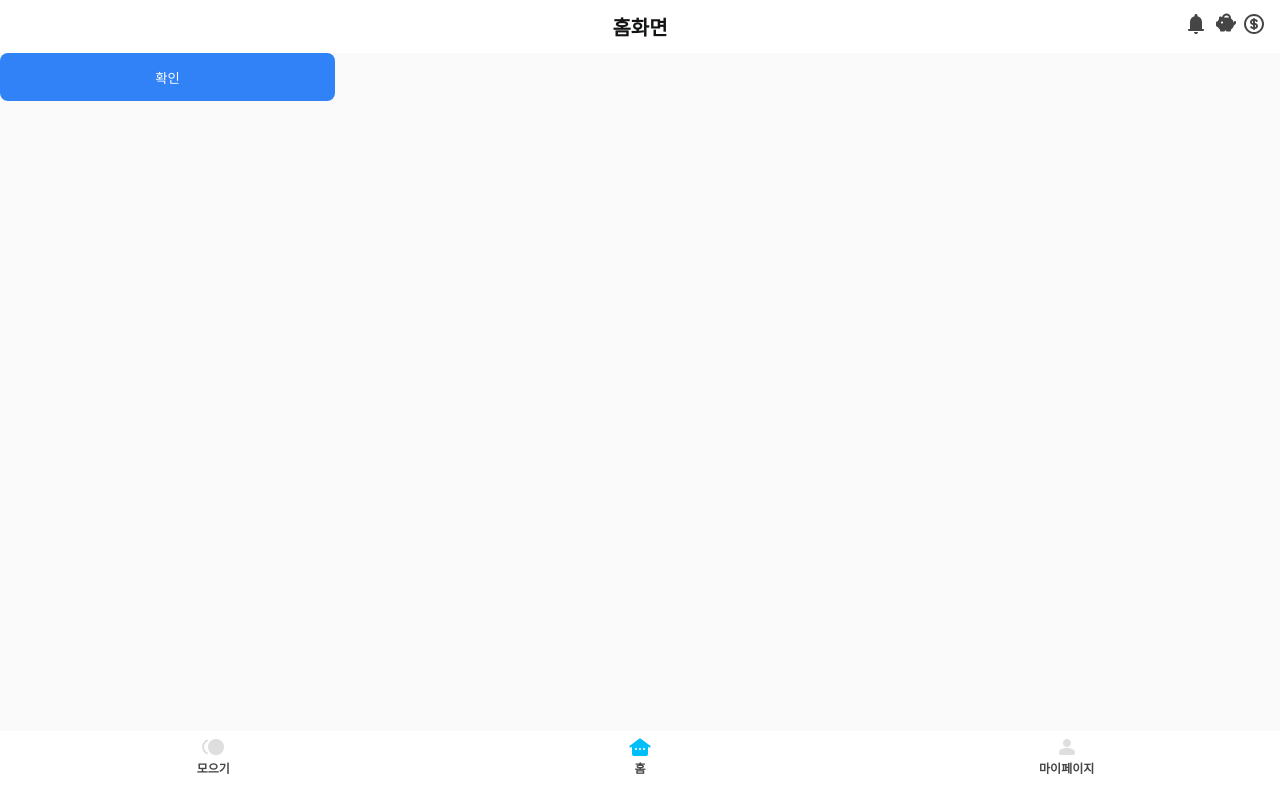
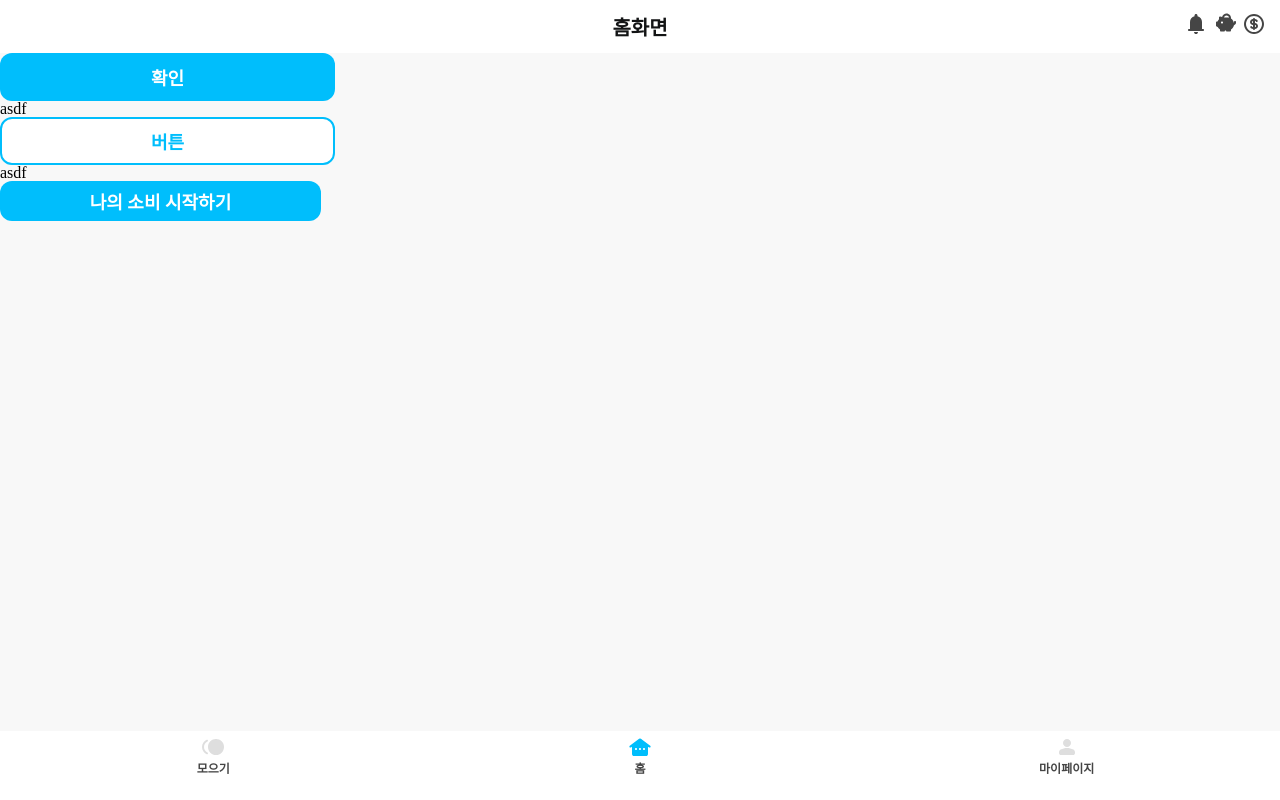
Before and after one commit to holdn2/MoaMoa-Frontend-Individual, a React (Vite) app: page / in a window 1280 px wide. Built offline with nearby package versions, Linux system fonts and the light colour scheme.

Commit message:
button-component 완성(styled-components 활용). 두가지 버튼으로 나눠놓음음

```diff
--- a/src/components/Button/Button.jsx
+++ /dev/null
@@ -1,52 +0,0 @@
-import styled from "styled-components";
-
-const sizeStyles = {
-  sm: {
-    padding: "8px 14px 8px 15px",
-    fontSize: "13px",
-  },
-  lg: {
-    padding: "10px 16px",
-    fontSize: "15px",
-  },
-  xl: {
-    display: "flex",
-    width: "335px",
-    height: "48px",
-    justifyContent: "center",
-    alignItems: "center",
-  },
-};
-const colorStyles = {
-  lightblue: {},
-  blue: {},
-  white: {},
-};
-
-const StyledButton = styled.button`
-  color: white;
-  background-color: ${(props) => (props.disabled ? "#D0DFFB" : "#3182f6")};
-  font-weight: 500;
-  cursor: ${(props) => (props.disabled ? "not-allowed" : "pointer")};
-  border-width: 0;
-  border-radius: 8px;
-  padding: ${(props) => sizeStyles[props.size]?.padding};
-  font-size: ${(props) => sizeStyles[props.size]?.fontSize};
-  width: ${(props) => sizeStyles[props.size]?.width};
-  height: ${(props) => sizeStyles[props.size]?.height};
-`;
-
-const Button = ({
-  children,
-  type = "button",
-  size = "xl",
-  color = "lightblue",
-}) => {
-  return (
-    <StyledButton type={type} size={size}>
-      {children}
-    </StyledButton>
-  );
-};
-
-export default Button;
--- /dev/null
+++ b/src/components/Button/PrimaryButton.jsx
@@ -0,0 +1,58 @@
+import styled from "styled-components";
+
+const sizeStyles = {
+  sm: {
+    width: "136px",
+    height: "44px",
+  },
+  lg: {
+    width: "256px",
+    height: "44px",
+  },
+  xl: {
+    width: "335px",
+    height: "48px",
+  },
+  // sp는 나의 소비 시작하기, 나의 소비 입력하기 등에 활용됨. 디자인 시스템에 없지만 추가
+  sp: {
+    width: "321px",
+    height: "40px",
+  },
+};
+
+const StyledButton = styled.button`
+  color: ${(props) => (props.disabled ? "#94E5FF" : "#FFF")};
+  background-color: ${(props) => (props.disabled ? "#FAFEFF" : "#00BEFC")};
+  cursor: ${(props) => (props.disabled ? "not-allowed" : "pointer")};
+  pointer-events: ${(props) => (props.disabled ? "none" : "auto")};
+  width: ${(props) => sizeStyles[props.size]?.width};
+  height: ${(props) => sizeStyles[props.size]?.height};
+  border-width: 0;
+  border-radius: 12px;
+  display: "flex";
+  justify-content: "center";
+  align-items: "center";
+  font-family: Pretendard;
+  font-size: 18px;
+  font-style: normal;
+  font-weight: 700;
+  line-height: normal;
+  &:active {
+    background-color: #007094;
+  }
+`;
+
+const PrimaryButton = ({
+  children,
+  type = "button",
+  size = "xl",
+  disabled,
+}) => {
+  return (
+    <StyledButton type={type} size={size} disabled={disabled}>
+      {children}
+    </StyledButton>
+  );
+};
+
+export default PrimaryButton;
--- /dev/null
+++ b/src/components/Button/SecondaryButton.jsx
@@ -0,0 +1,55 @@
+import styled from "styled-components";
+
+const sizeStyles = {
+  sm: {
+    width: "136px",
+    height: "44px",
+  },
+  lg: {
+    width: "256px",
+    height: "44px",
+  },
+  xl: {
+    width: "335px",
+    height: "48px",
+  },
+};
+
+const StyledButton = styled.button`
+  color: ${(props) => (props.disabled ? "#C7F1FF" : "#00BEFC")};
+  background-color: ${(props) => (props.disabled ? "#FAFEFF" : "#FFF")};
+  cursor: ${(props) => (props.disabled ? "not-allowed" : "pointer")};
+  pointer-events: ${(props) => (props.disabled ? "none" : "auto")};
+  width: ${(props) => sizeStyles[props.size]?.width};
+  height: ${(props) => sizeStyles[props.size]?.height};
+  border: ${(props) =>
+    props.disabled ? "2px solid #C7F1FF" : "2px solid #00BEFC"};
+  border-radius: 12px;
+  display: "flex";
+  justify-content: "center";
+  align-items: "center";
+  font-family: Pretendard;
+  font-size: 18px;
+  font-style: normal;
+  font-weight: 700;
+  line-height: normal;
+  &:active {
+    color: #007094;
+    border: 2px solid #007094;
+  }
+`;
+
+const SecondaryButton = ({
+  children,
+  type = "button",
+  size = "xl",
+  disabled,
+}) => {
+  return (
+    <StyledButton type={type} size={size} disabled={disabled}>
+      {children}
+    </StyledButton>
+  );
+};
+
+export default SecondaryButton;
--- a/src/pages/Home/Home.jsx
+++ b/src/pages/Home/Home.jsx
@@ -2,7 +2,8 @@ import React from "react";
 import BottomBar from "../../components/BottomBar/BottomBar";
 import Header from "../../components/Header/Header";
 import styles from "./Home.module.css";
-import Button from "../../components/Button/Button";
+import PrimaryButton from "../../components/Button/PrimaryButton";
+import SecondaryButton from "../../components/Button/SecondaryButton";
 
 const Home = () => {
   const pageName = "홈화면";
@@ -10,7 +11,11 @@ const Home = () => {
     <div className={styles.HomeContainer}>
       <Header pageName={pageName} />
       <div className={styles.MainArea}>
-        <Button>확인</Button>
+        <PrimaryButton>확인</PrimaryButton>
+        <div>asdf</div>
+        <SecondaryButton>버튼</SecondaryButton>
+        <div>asdf</div>
+        <PrimaryButton size="sp">나의 소비 시작하기</PrimaryButton>
       </div>
       <BottomBar />
     </div>
--- a/src/pages/Home/Home.module.css
+++ b/src/pages/Home/Home.module.css
@@ -6,6 +6,6 @@
 
 .MainArea {
   flex: 1;
-  background-color: #fafafa;
+  background-color: #f8f8f8;
   overflow: auto;
 }
```
Also changed, not shown: src/components/Button/Button2.jsx (deleted).
